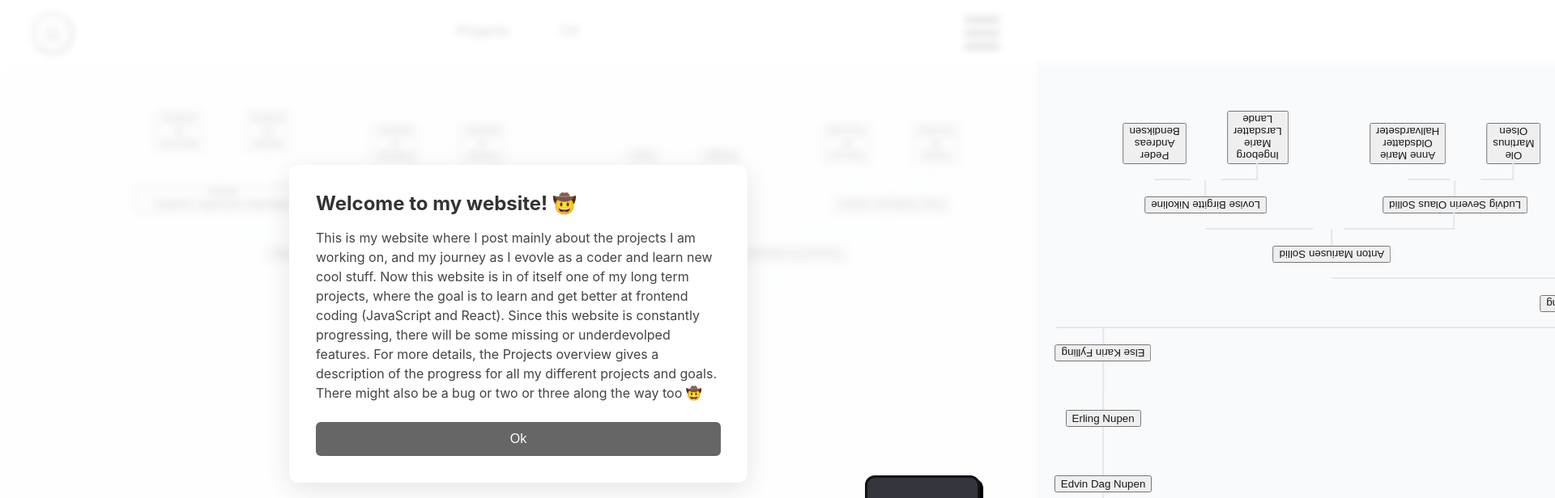
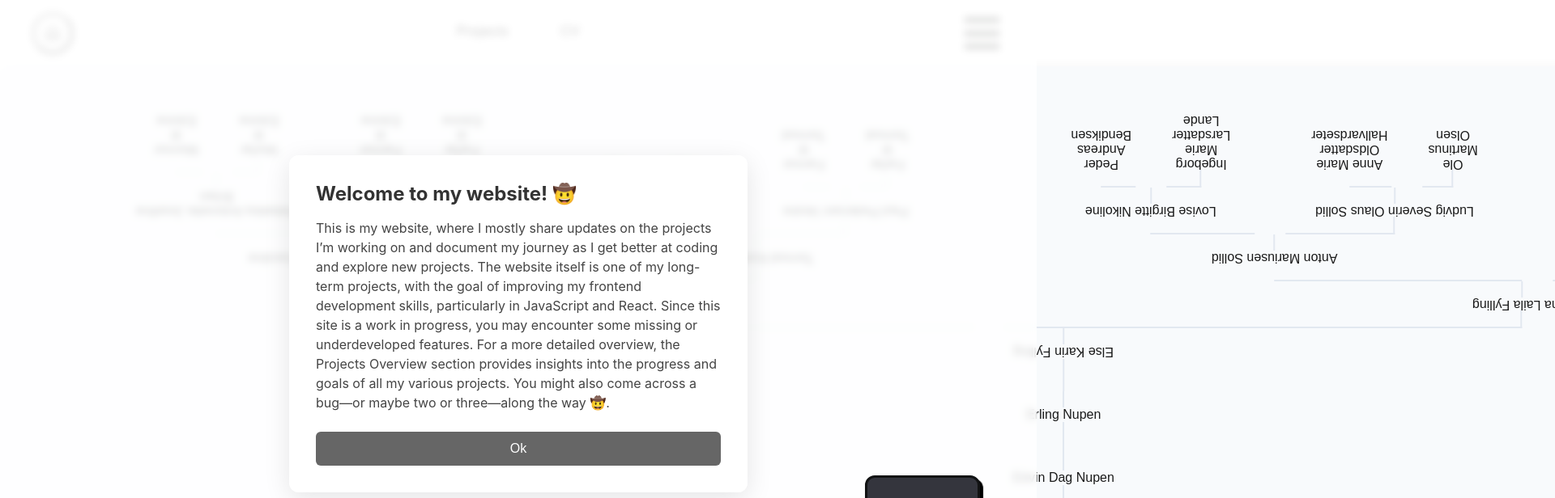
Before and after one commit to erling1/App1, a React (Create React App) app: page /pages/FamiliyHistory in a window 1280 px wide. Shown: the top 616 px of the page at 81% size, 1920 px wide, since content can reach past the window. Built offline with nearby package versions, Linux system fonts and the light colour scheme.

Commit message:
trying to fix history card

```diff
--- a/src/pages/WelcomeModal.js
+++ b/src/pages/WelcomeModal.js
@@ -23,14 +23,14 @@ const WelcomeModal = () => {
       <div className="modal-content">
         <h2 className="modal-title">Welcome to my website! 🤠</h2>
         <p className="modal-description">
-        This is my website where I post mainly about the projects I am working on, and my journey
-        as I evovle as a coder and learn new cool stuff. Now this website is in of itself one of my long term projects,
-        where the goal is to learn and get better at frontend coding (JavaScript and React). Since this website is constantly progressing,
-        there will be some missing or underdevolped features. For more details, the Projects overview gives a description of the progress
-        for all my different projects and goals.
+        This is my website, where I mostly share updates on the projects I’m working on and document
+        my journey as I get better at coding and explore new projects. The website itself is one of
+        my long-term projects, with the goal of improving my frontend development skills, particularly in JavaScript and React.
 
+        Since this site is a work in progress, you may encounter some missing or underdeveloped features. For a more detailed overview,
+        the Projects Overview section provides insights into the progress and goals of all my various projects.
 
-        There might also be a bug or two or three along the way too 🤠
+        You might also come across a bug—or maybe two or three—along the way 🤠.
         </p>
 
 
--- a/src/pages/historyCard.js
+++ b/src/pages/historyCard.js
@@ -11,7 +11,7 @@ const PersonCard = ({ personId }) => {
 
     return (
       <div className="link-container">
-        <button className="link">{person.name}</button>
+       <name  className="link">{person.name}</name>
         <div className="card">
           <div className="profile-image">
             <div className="image-container">
```
